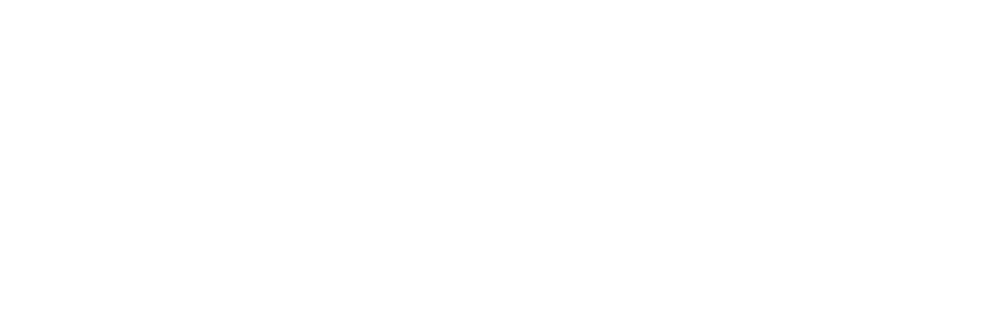
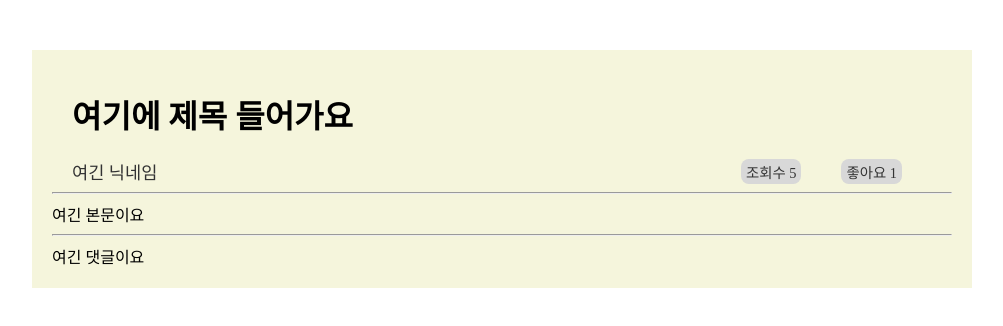
Before and after one commit to infreeJ/my-board, a React (Vite) app in the folder frontend/: page /post/1 in a window 1280 px wide. Before the commit this address had no page. Shown: the top 326 px of the page, without its empty margins (138-1141 px from the left). Built offline with nearby package versions, Linux system fonts and the light colour scheme.

Commit message:
PostView 페이지 css 완료

```diff
--- a/frontend/src/App.css
+++ b/frontend/src/App.css
@@ -1,44 +1,4 @@
 body{
   margin: 0;
   padding: 0;
-  /* display: flex;
-  justify-content: center;
-  align-items: center; */
 }
-
-.loginTab{
-  width: 400px;
-  height: 400px;
-  display: flex;
-  flex-direction: column;
-  background-color: antiquewhite;
-  justify-content: space-evenly;
-  align-items: center;
-  margin: 0 auto;
-  margin-top: 100px;
-}
-
-.idInput, .pwInput{
-  width: 300px;
-  height: 35px;
-  border: 1px solid rgb(212, 212, 212);
-  border-radius: 6px;
-  outline: none;
-  padding-left: 10px;
-}
-
-.loginBtn, .joinBtn{
-  width: 100px;
-  height: 35px;
-  border: none;
-  border-radius: 6px;
-  cursor: pointer;
-  transition: 0.5s ease;
-  font-size: 0.9rem;
-  font-weight: 600;
-  color: #5d5c5c;
-}
-
-.loginBtn:hover, .joinBtn:hover{
-background-color: rgb(189, 126, 44);
-}
--- a/frontend/src/App.tsx
+++ b/frontend/src/App.tsx
@@ -1,17 +1,22 @@
-import { Route, Routes } from 'react-router-dom';
-import LoginPage from './components/LoginPage';
-import PostPage from './components/PostPage';
+import { Route, Routes, Navigate } from 'react-router-dom';
+import LoginPage from './pages/LoginPage';
+import PostPage from './pages/PostPage';
+import PostView from './pages/PostView';
 
 
 import './App.css'
 
 function App() {
 
+
+
   return (
     <>
     <Routes>
+      <Route path="/" element={<Navigate to="/login" />} />
       <Route path='/login' element={<LoginPage/>}/>
       <Route path='/post' element={<PostPage/>}/>
+      <Route path='/post/1' element={<PostView/>}/>
     </Routes>
     </>
   )
--- /dev/null
+++ b/frontend/src/css-file/LoginPage.css
@@ -0,0 +1,36 @@
+.loginTab{
+  width: 400px;
+  height: 400px;
+  display: flex;
+  flex-direction: column;
+  background-color: antiquewhite;
+  justify-content: space-evenly;
+  align-items: center;
+  margin: 0 auto;
+  margin-top: 100px;
+}
+
+.idInput, .pwInput{
+  width: 300px;
+  height: 35px;
+  border: 1px solid rgb(212, 212, 212);
+  border-radius: 6px;
+  outline: none;
+  padding-left: 10px;
+}
+
+.loginBtn, .joinBtn{
+  width: 100px;
+  height: 35px;
+  border: none;
+  border-radius: 6px;
+  cursor: pointer;
+  transition: 0.5s ease;
+  font-size: 0.9rem;
+  font-weight: 600;
+  color: #5d5c5c;
+}
+
+.loginBtn:hover, .joinBtn:hover{
+background-color: rgb(189, 126, 44);
+}
--- /dev/null
+++ b/frontend/src/css-file/PostView.css
@@ -0,0 +1,36 @@
+.postView-wrapper{
+  max-width: 900px;
+  margin: 50px auto;
+  background-color: beige;
+  padding: 20px;
+}
+
+h1{
+  padding-left: 20px;
+}
+
+.postInfo{
+  display: flex;
+  justify-content: space-between;
+  align-items: center;
+  padding: 0 20px;
+}
+
+.postInfo-name{
+  font-size: 1.2rem;
+  font-weight: 500;
+  font-size: 1.1rem;
+}
+
+.postInfo-view{
+  display: flex;
+  gap: 40px;
+  padding-right: 30px;
+}
+
+.postInfo-view > * {
+  font-size: 0.9rem;
+  background-color: rgb(216, 216, 216);
+  padding: 2px 5px;
+  border-radius: 8px;
+}
--- a/frontend/src/components/LoginPage.tsx
+++ b/frontend/src/pages/LoginPage.tsx
@@ -1,3 +1,5 @@
+import '../css-file/LoginPage.css'
+
 
 function LoginPage () {
   return(
--- a/frontend/src/components/PostPage.tsx
+++ b/frontend/src/pages/PostPage.tsx
@@ -1,8 +1,11 @@
 import { useEffect, useState } from 'react';
+import { useNavigate } from 'react-router-dom';
+
 import '../css-file/PostPage.css'
 
 function PostPage() {
 
+  const nav = useNavigate();
 
   const [posts, setPosts] = useState<PostData[]>([]);
   const [page, setPage] = useState(1);
@@ -43,7 +46,6 @@
     }
   }
 
-
   return (
     <>
       <div className='postPage-wrapper'>
@@ -62,7 +64,7 @@
           <tbody>
             {posts.map((post) => {
               return (
-                <tr key={post.id}>
+                <tr key={post.id} onClick={() => { nav(`/post/${post.id}`)}}>
                   <td>{post.id}</td>
                   <td>{post.name}</td>
                   <td style={{ textAlign: "left" }}>{post.title}</td>
--- /dev/null
+++ b/frontend/src/pages/PostView.tsx
@@ -0,0 +1,35 @@
+import '../css-file/PostView.css'
+
+
+function PostView() {
+  return (
+    <>
+      <div className='postView-wrapper'>
+
+        <h1>여기에 제목 들어가요</h1>
+
+        <div className='postInfo'>
+          <span className='postInfo-name'>여긴 닉네임</span>
+          <div className='postInfo-view'>
+            <span>조회수 5</span>
+            <span>좋아요 1</span>
+          </div>
+        </div>
+
+        <hr />
+
+        <div className='postDetails'>
+          여긴 본문이요
+        </div>
+
+        <hr />
+
+        <div className='postComment'>
+          여긴 댓글이요
+        </div>
+      </div>
+    </>
+  )
+}
+
+export default PostView
```
Also changed, not shown: 1 other file (tests, documents, lock files or other folders).
